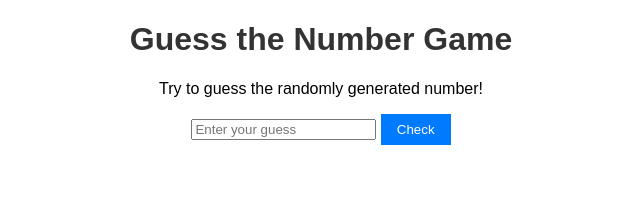
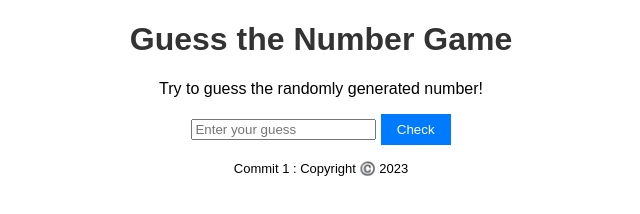
Before and after one commit to notabhaytank/GUESS-THE-NUMBER-GAME, a plain HTML site: page index.html in a window 1280 px wide. Shown: the whole page, without its empty margins (319-959 px from the left). Drawn offline with Linux system fonts and the light colour scheme.

Commit message:
Guess the Number V1

```diff
--- a/index.html
+++ b/index.html
@@ -13,5 +13,6 @@
     <button id="check">Check</button>
     <p id="message"></p>
     <script src="script.js"></script>
+    <p style="font-size: small;">Commit 1 : Copyright ©️ 2023</p>
 </body>
 </html>
```
